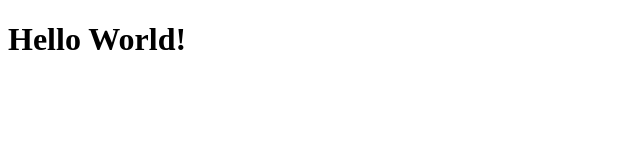
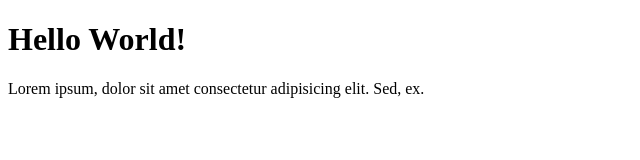
Before and after one commit to klaseeee/git-test, a plain HTML site: page index.html in a window 1280 px wide. Shown: the whole page, without its empty margins (0-640 px from the left). Drawn offline with Linux system fonts and the light colour scheme.

Commit message:
menambahkan paragraf

```diff
--- a/index.html
+++ b/index.html
@@ -8,5 +8,6 @@
 </head>
 <body>
     <h1>Hello World!</h1>
+    <p>Lorem ipsum, dolor sit amet consectetur adipisicing elit. Sed, ex.</p>
 </body>
 </html>
```
